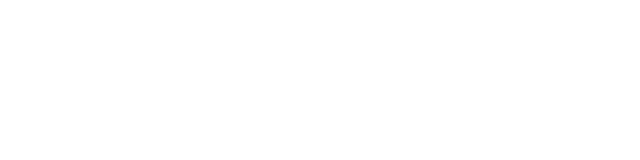
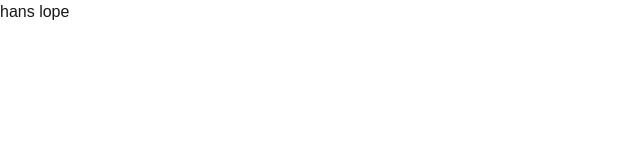
Before and after one commit to nanah1307/isope-thesis, a Next.js app: page / in a window 1280 px wide. Shown: the top 160 px of the page, without its empty margins (0-640 px from the left). Built offline with nearby package versions, Linux system fonts and the light colour scheme.

Commit message:
Explained whatever

```diff
--- a/src/app/dashboard/page.tsx
+++ b/src/app/dashboard/page.tsx
@@ -1,7 +1,8 @@
 import Osasboard from '@/app/ui/osas/osasboard';
-
+import Osasbar from '../ui/osas/osasbar';
 export default function dashboard() {
   return <div>
+    <Osasbar/>
     <h1>Dashboard</h1>
     <p>Welcome to the dashboard!</p>
     <Osasboard/>
--- /dev/null
+++ b/src/app/lib/definitions.ts
@@ -0,0 +1,20 @@
+export type orgProp = {
+  id: number;
+  name: string,
+  price:number,
+  stock:number,
+  details:string,
+  categories:string,
+  photo:string
+};
+
+export type Cart = {
+  CartItems:Array<{
+    id: number,
+    name: string,
+    price:number,
+    details:string,
+    photo:string,
+    quantity:number,
+  }>
+}
--- a/src/app/page.tsx
+++ b/src/app/page.tsx
@@ -2,6 +2,6 @@
 
 export default function Home() {
   return (
-    <div className=""></div>
+    <div className="">hans lope</div>
   );
 }
--- /dev/null
+++ b/src/app/ui/osas/osasfiles.tsx
@@ -0,0 +1,3 @@
+export default function osasfiles() {
+  return <div>Osasbar</div>;
+}
```
Also changed, not shown: src/app/dashboard/layout.tsx (added), src/app/dashboard/percentages/page.tsx (added).
